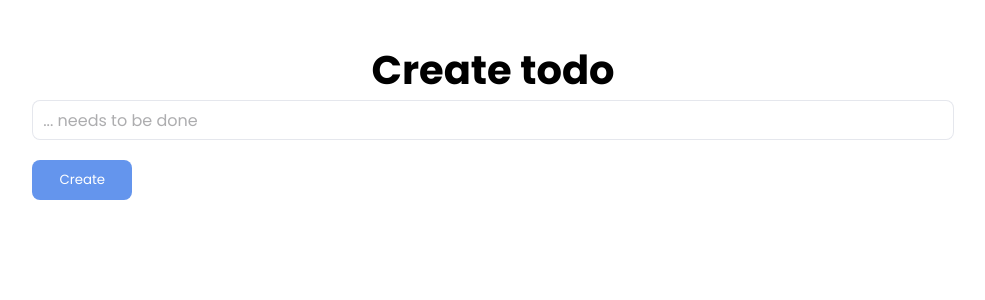
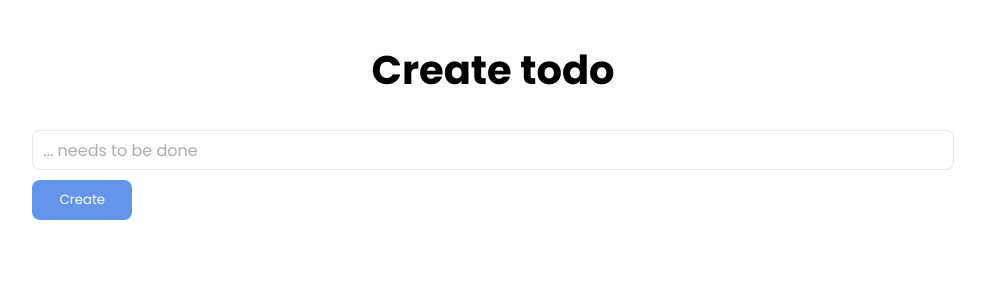
Before and after one commit to aram-op/todo-list-repo, a Next.js app: page /todos/create in a window 1280 px wide. Shown: the top 300 px of the page, without its empty margins (147-1132 px from the left). Built offline with nearby package versions, Linux system fonts and the light colour scheme.

Commit message:
Added error messages for input fields

```diff
--- a/src/app/globals.css
+++ b/src/app/globals.css
@@ -8,6 +8,7 @@
     --borderColor: rgba(0, 0, 0, 0.11);
     --fieldColor: white;
     --invertion: 0.6;
+    --validationMessageColor: #c96a6a;
 }
 
 .light {
--- a/src/app/ui/create-form/create-form.module.css
+++ b/src/app/ui/create-form/create-form.module.css
@@ -1,6 +1,6 @@
 .form {
     width: 80%;
-    height: 100px;
+    height: 120px;
     display: flex;
     flex-direction: column;
     justify-content: space-between;
@@ -44,3 +44,9 @@
 .create:active {
     opacity: 0.7;
 }
+
+.errorMessage {
+    font-size: 12px;
+    color: var(--validationMessageColor);
+    height: 20px;
+}
--- a/src/app/ui/create-form/create-form.tsx
+++ b/src/app/ui/create-form/create-form.tsx
@@ -4,8 +4,11 @@ import {addTodo} from '@/app/lib/data';
 import {redirect} from 'next/navigation';
 import styles from './create-form.module.css';
 import {poppins} from '@/app/ui/fonts';
+import {useState} from 'react';
 
 function CreateForm() {
+    const [error, setError] = useState<{message: string} | null>(null);
+
     async function create(formData: FormData) {
         const rawFormData = {
             title: formData.get('title'),
@@ -15,14 +18,23 @@ function CreateForm() {
             await addTodo(rawFormData.title.toString());
             redirect('/');
         }
+        setError({message: 'Title field cannot be empty!'});
+    }
+
+    function handleInputChange(input: string) {
+        if(input.length > 0) {
+            setError(null);
+        }
     }
 
     return (
         <form className={styles.form} action={create}>
+            <p className={styles.errorMessage}>{error && error.message}</p>
             <input
                 className={`${styles.title} ${poppins.className}`}
                 name="title"
                 placeholder="... needs to be done"
+                onChange={(e) => handleInputChange(e.target.value)}
             />
 
             <button className={`${styles.create} ${poppins.className}`} type={'submit'}>Create</button>
--- a/src/app/ui/edit form/edit-form.module.css
+++ b/src/app/ui/edit form/edit-form.module.css
@@ -1,6 +1,6 @@
 .form {
     width: 80%;
-    height: 100px;
+    height: 120px;
     display: flex;
     flex-direction: column;
     justify-content: space-between;
@@ -45,3 +45,9 @@
 .edit:active {
     opacity: 0.7;
 }
+
+.errorMessage {
+    height: 20px;
+    color: var(--validationMessageColor);
+    font-size: 12px;
+}
```
Also changed, not shown: src/app/ui/edit form/edit-form.tsx (+15 -1 lines).
